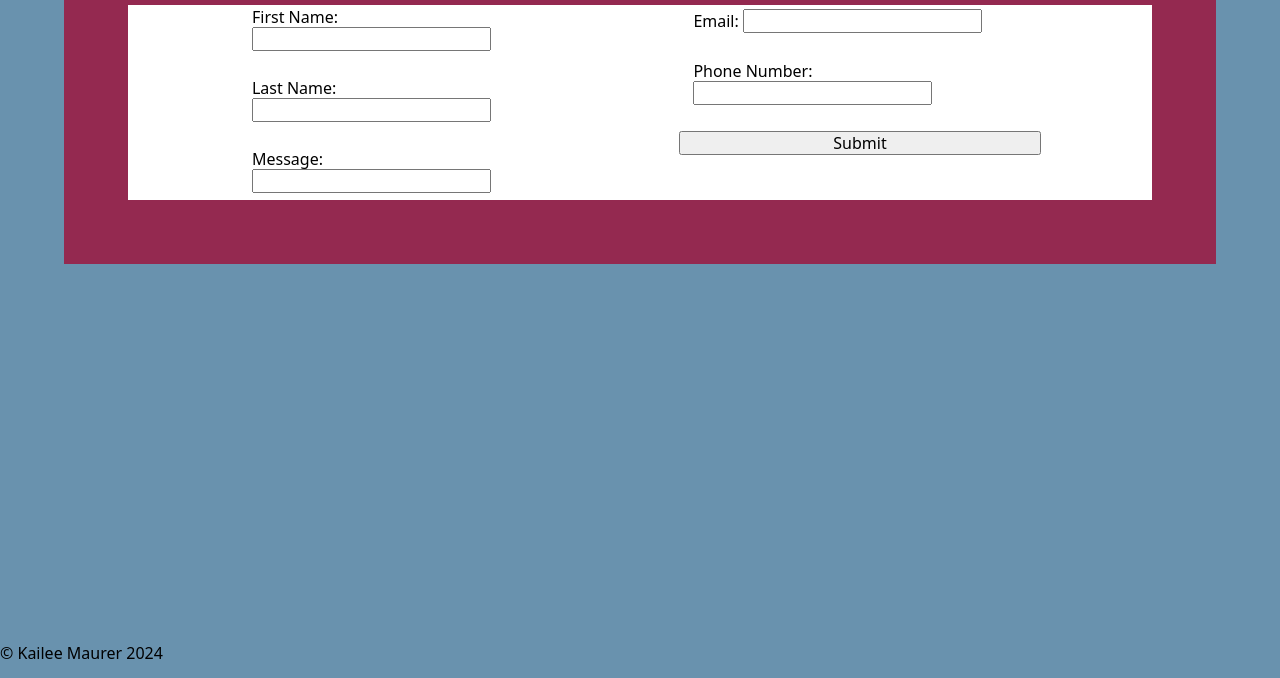
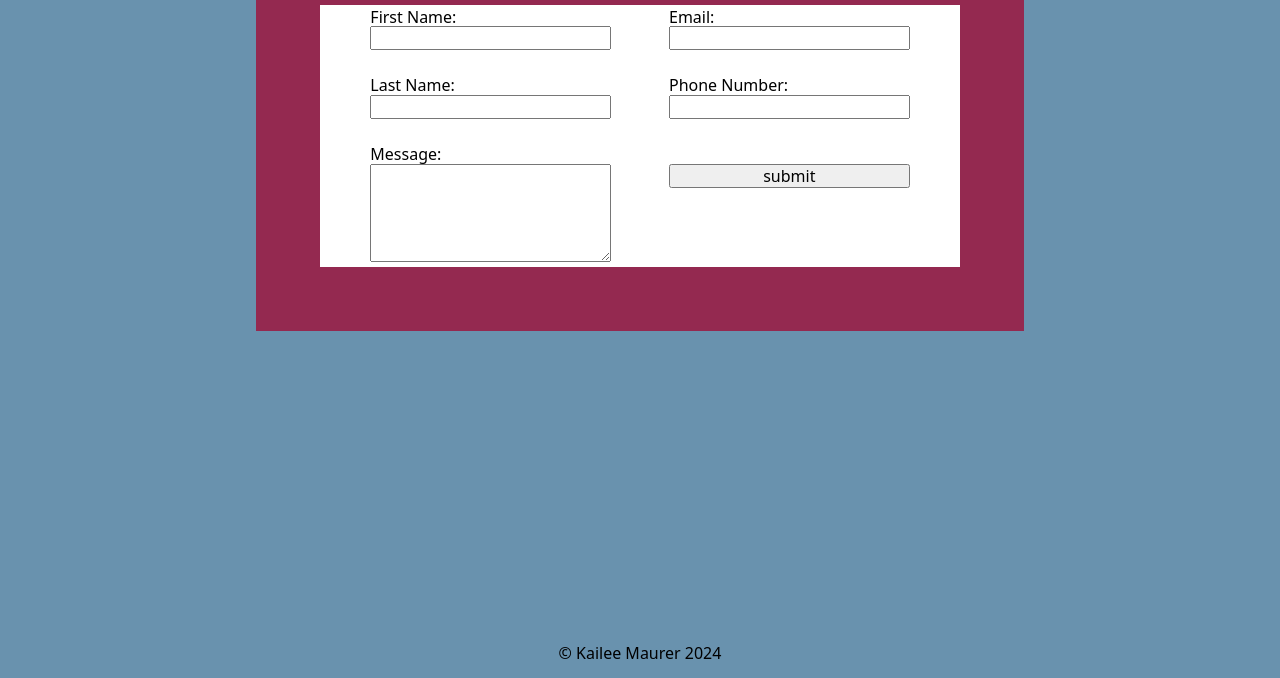
Before and after one commit to SWIC-177/html-css-skills-demo-GingerCodesThings, a plain HTML site: page contact.html in a window 1280 px wide. Shown: the part 122-800 px from the top of the page. Drawn offline with nearby package versions, Linux system fonts and the light colour scheme.

Commit message:
-fixed layout of form, still needs more styling -added more information to bio -attempted and failed to make the get in touch link on index into a post-it design, will keep messing with it probably -various style changes

```diff
--- a/contact.html
+++ b/contact.html
@@ -10,7 +10,7 @@
   <body>
     <nav>
       <a class="navLink" href="index.html">Home</a>
-      <header><h1>About Me</h1></header>
+      <header><h1>Contact Me</h1></header>
       <a class="navLink" href="contact.html">Contact</a>
     </nav>
 
@@ -18,45 +18,32 @@
       <div class="container">
         <div class="contentDiv" id="formDiv">
           <h2>Get in Touch!</h2>
-          <hr />
+          <hr>
           <form id="contactForm">
+
             <div class="leftColumn">
-              <span class="inputBox"
-                ><label for="firstName">First Name:</label>
-                <input
-                  type="text"
-                  for="firstName"
-                  id="firstName"
-                  required /></span
-              ><br />
+              <span class="inputBox"><label for="firstName">First Name:</label>
+                <input type="text" name="firstName" id="firstName" required></span> <br>
 
-              <span class="inputBox"
-                ><label for="lastName">Last Name:</label>
-                <input
-                  type="text"
-                  for="lastName"
-                  id="lastName"
-                  required /></span
-              ><br />
+              <span class="inputBox"><label for="lastName">Last Name:</label>
+                <input type="text" name="lastName" id="lastName" required></span><br>
 
-              <span class="inputBox"
-                ><label for="message">Message:</label>
-                <input type="text" for="message" id="message"
-              /></span>
+              <span class="inputBox"><label for="message">Message:</label>
+                <textarea for="message" id="message" rows="5" cols="10" max-width="300px" required></textarea></span>
             </div>
+
             <div class="rightColumn">
-              <span class="inputBox"
-                ><label for="email">Email:</label>
-                <input type="email" for="email" id="email" required /></span
-              ><br />
+              <span class="inputBox"><label for="Email">Email:</label>
+                <input type="email" name="email" id="email" required></span> <br>
 
-              <span class="inputBox"
-                ><label for="phoneNumber">Phone Number:</label>
-                <input type="text" for="phoneNumber" id="phoneNumber" /></span
-              ><br />
+              <span class="inputBox"><label for="phone">Phone Number:</label>
+                <input type="text" name="phone" id="phone" required></span><br>
 
-              <input type="submit" value="Submit" />
+              <span class="inputBox">
+                <br>
+                <input type="submit" value="submit"></span>
             </div>
+
           </form>
         </div>
       </div>
--- a/style.css
+++ b/style.css
@@ -68,7 +68,9 @@ h3 {
 
 #contactDiv {
   background-color: #d3d3d3;
+  padding: 1% 5% 35% 5%;
   box-shadow: 2px 5px rgba(0, 0, 0, 0.5);
+
 }
 
 #imgDiv {
@@ -80,13 +82,15 @@ h3 {
   box-shadow: 2px 5px rgba(0, 0, 0, 0.5);
 }
 
+
+
 .contentDiv {
   padding: 0 5% 5%;
 }
 
 #formDiv {
   background-color: #942950;
-  width: 90%;
+  width: 60%;
   margin: auto;
   margin-top: 2%;
 }
@@ -100,15 +104,20 @@ h3 {
 .leftColumn {
   display: flex;
   flex-direction: column;
+  width: 40%;
 }
 
 .rightColumn {
   display: flex;
   flex-direction: column;
+  width: 40%;
 }
 
 .inputBox {
-  margin: 1% 4% 2% 4%;
+  margin: 1% 3% 2% 3%;
+
+  display: flex;
+  flex-direction: column;
 }
 
 footer {
@@ -116,4 +125,6 @@ footer {
   bottom: 0;
   width: 100%;
   left: 0;
+  display: flex;
+  justify-content: center;
 }
```
Also changed, not shown: index.html (+3 -0 lines).
